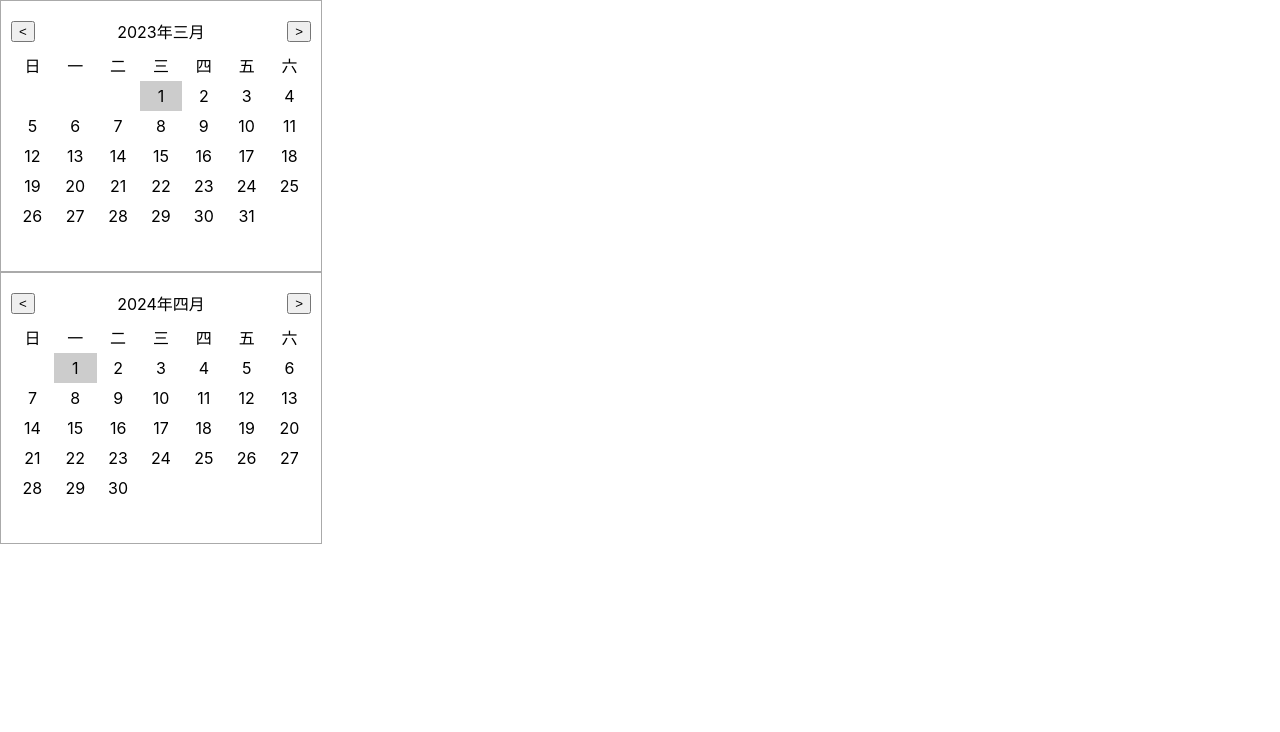
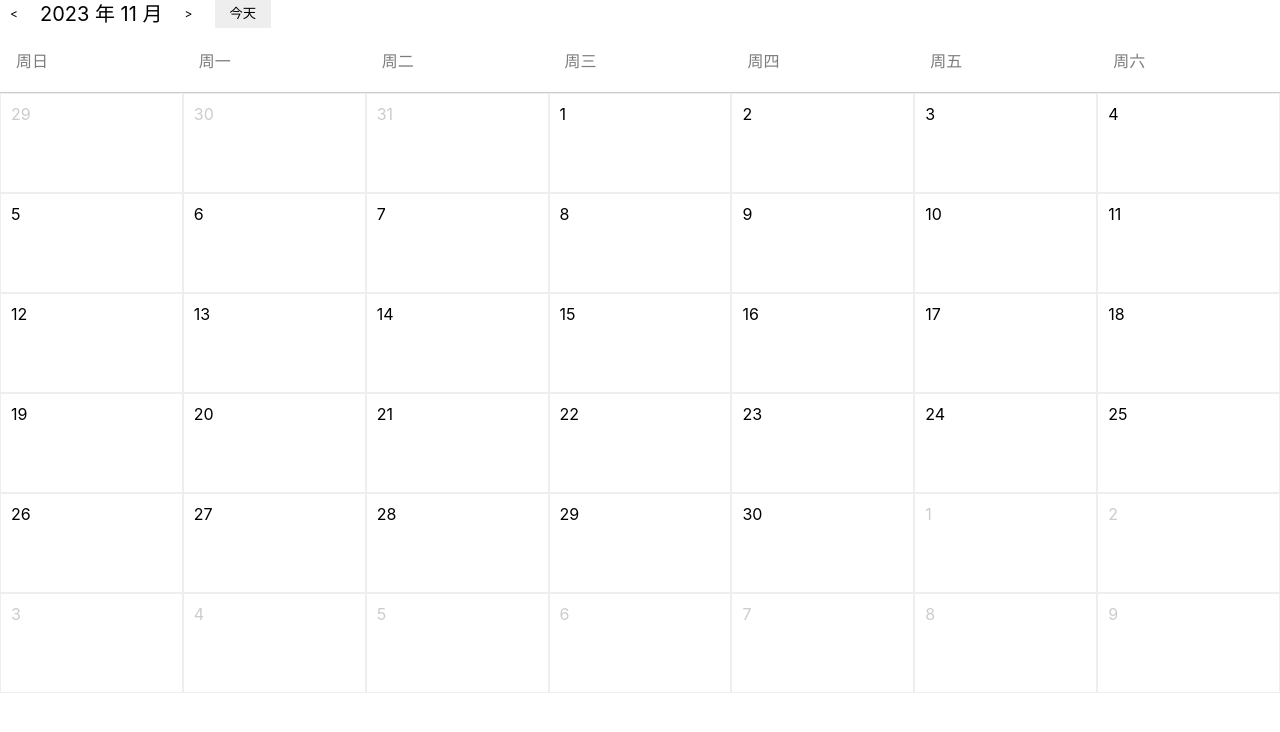
Before and after one commit to leilei405/learn-react, a React (Create React App) app: page / in a window 1280 px wide. Shown: the top 732 px of the page. Built offline with nearby package versions, Linux system fonts and the light colour scheme.

Commit message:
feat: 日期组件基本布局及渲染

```diff
--- a/package.json
+++ b/package.json
@@ -15,6 +15,7 @@
     "react": "^18.2.0",
     "react-dom": "^18.2.0",
     "react-scripts": "5.0.1",
+    "sass": "^1.75.0",
     "typescript": "^4.9.5",
     "web-vitals": "^2.1.4"
   },
--- a/src/App.tsx
+++ b/src/App.tsx
@@ -1,4 +1,4 @@
-import React, { useEffect, useRef } from "react";
+import React from "react";
 // React Hooks 学习
 // import StateCom from "./testHooks/state";
 // import EffectCom from "./testHooks/effect";
@@ -31,17 +31,13 @@
 // import Test1Com from "./TestApi/Date";
 
 // 组件开发
-import CalendarDate, { CalendarRef } from "./components/CalendarDate";
+// 日期第一版
+// import CalendarDate from "./components/CalendarDate1";
+// 日期第二版
+import Calendar from "./components/Calendar";
+import dayjs from "dayjs";
+
 function App() {
-  const calendarRef = useRef<CalendarRef>(null);
-  useEffect(() => {
-    console.log(calendarRef.current?.getDate().toLocaleDateString());
-
-    setTimeout(() => {
-      calendarRef.current?.setDate(new Date(2024, 3, 1));
-    }, 3000);
-  }, []);
-
   return (
     <div className="App">
       {/* <StateCom /> */}
@@ -65,19 +61,8 @@
       {/* <ImperativeHandleCom /> */}
       {/* <LaunchCom /> */}
       {/* <Test1Com /> */}
-      <CalendarDate
-        value={new Date("2023-3-1")}
-        onChange={(date: Date) => {
-          alert(date.toLocaleDateString());
-        }}
-      />
-      <CalendarDate
-        ref={calendarRef}
-        value={new Date("2023-8-1")}
-        onChange={(date: Date) => {
-          alert(date.toLocaleDateString());
-        }}
-      />
+      {/* <CalendarDate /> */}
+      <Calendar value={dayjs("2023-11-8")} />
     </div>
   );
 }
--- /dev/null
+++ b/src/components/Calendar/CalendarHeader.tsx
@@ -0,0 +1,15 @@
+import React from "react";
+function CalendarHeader() {
+  return (
+    <div className="calendar-header">
+      <div className="calendar-header-left">
+        <div className="calendar-header-icon">&lt;</div>
+        <div className="calendar-header-value">2023 年 11 月</div>
+        <div className="calendar-header-icon">&gt;</div>
+        <button className="calendar-header-btn">今天</button>
+      </div>
+    </div>
+  );
+}
+
+export default CalendarHeader;
--- /dev/null
+++ b/src/components/Calendar/MonthCalendar.tsx
@@ -0,0 +1,91 @@
+import { Dayjs } from "dayjs";
+import { CalendarProps } from ".";
+
+interface MonthCalendarProps extends CalendarProps {}
+interface DayInfoProps {
+  date: Dayjs;
+  currentMonth: boolean;
+}
+
+function getAllDays(date: Dayjs) {
+  // 获取当月天数
+  const daysInMonth = date.daysInMonth();
+  // 获取当月第一天的星期
+  const startDate = date.startOf("month");
+  // 获取当月第一天的星期
+  const day = startDate.day();
+
+  // 固定 6 * 7 个日期
+  const daysInfo: Array<DayInfoProps> = new Array(6 * 7);
+
+  // 就是要在之前填充星期日、星期一、星期二，这3天的日期
+  // 就是先-1、-2、-3 计算本月第一天之前的日期，然后从第一天开始+1、+2、+3计算之后日期
+  for (let i = 0; i < day; i++) {
+    daysInfo[i] = {
+      // subtract方法就可以计算当前日期 -1、-2、-3 的日期
+      // 添加currentMonth标识是否是当前月份的
+      date: startDate.subtract(day - i, "day"),
+      currentMonth: false,
+    };
+  }
+
+  // 这个循环就是填充剩下的日期的，从startDate开始+1、+2、+3计算日期
+  for (let i = day; i < daysInfo.length; i++) {
+    const calcDate = startDate.add(i - day, "day");
+    daysInfo[i] = {
+      date: startDate.add(i - day, "day"),
+      currentMonth: calcDate.month() === date.month(),
+    };
+  }
+  // debugger;
+  return daysInfo;
+}
+
+// 渲染日历
+function renderDays(days: DayInfoProps[]) {
+  const rows = [];
+  for (let i = 0; i < 6; i++) {
+    const row = [];
+    for (let j = 0; j < 7; j++) {
+      const item = days[i * 7 + j];
+      row[j] = (
+        <div
+          className={
+            "calendar-month-body-cell " +
+            (item.currentMonth ? "calendar-month-body-cell-current" : "")
+          }
+        >
+          {item.date.date()}
+        </div>
+      );
+    }
+    rows.push(row);
+  }
+  return rows.map((row, idx) => (
+    <div key={`${Math.random()}-${idx}`} className="calendar-month-body-row">
+      {row}
+    </div>
+  ));
+}
+
+function MonthCalendar(props: MonthCalendarProps) {
+  const weekList = ["周日", "周一", "周二", "周三", "周四", "周五", "周六"];
+
+  // 获取42天的日期
+  const allDays = getAllDays(props.value);
+
+  return (
+    <div className="calendar-month">
+      <div className="calendar-month-week-list">
+        {weekList.map((week) => (
+          <div className="calendar-month-week-list-item" key={week}>
+            {week}
+          </div>
+        ))}
+      </div>
+      <div className="calendar-month-body">{renderDays(allDays)}</div>
+    </div>
+  );
+}
+
+export default MonthCalendar;
--- /dev/null
+++ b/src/components/Calendar/index.scss
@@ -0,0 +1,88 @@
+// 日历部分
+.calendar {
+    width: 100%;
+}
+
+.calendar-month {
+    &-week-list {
+        display: flex;
+        padding: 0;
+        width: 100%;
+        box-sizing: border-box;
+        border-bottom: 1px solid #ccc;
+
+        &-item {
+            padding: 20px 16px;
+            text-align: left;
+            color: #7d7d7f;
+            flex: 1;
+        }
+    }
+    &-body {
+        &-row {
+            height: 100px;
+            display: flex;
+        }
+        &-cell {
+            flex: 1;
+            border: 1px solid #eee;
+            padding: 10px;
+            color: #ccc;
+            &-current {
+                color: black;
+            }
+        }
+
+    }
+
+}
+
+
+// 头部
+.calendar-header {
+    // 内容区域
+    &-left {
+        display: flex;
+        align-items: center;
+        height: 28px;
+        line-height: 28px;
+    }
+
+    // 日期
+    &-value {
+        font-size: 20px;
+    }
+
+    // 今天
+    &-btn {
+        background: #eee;
+        cursor: pointer;
+        border: 0;
+        padding: 0 15px;
+        line-height: 28px;
+
+        &:hover {
+            background: #ccc;
+        }
+    }
+
+    // 左右箭头
+    &-icon {
+        width: 28px;
+        height: 28px;
+        line-height: 28px;
+        border-radius: 50%;
+        text-align: center;
+        font-size: 12px;
+        user-select: none;
+        cursor: pointer;
+        margin-right: 12px;
+        &:not(:first-child) {
+            margin: 0 12px;
+        }
+
+        &:hover {
+            background: #ccc;
+        }
+    }
+}
--- /dev/null
+++ b/src/components/Calendar/index.tsx
@@ -0,0 +1,20 @@
+import React, { FC } from "react";
+import { Dayjs } from "dayjs";
+import MonthCalendar from "./MonthCalendar";
+import CalendarHeader from "./CalendarHeader";
+import "./index.scss";
+
+export interface CalendarProps {
+  value: Dayjs;
+}
+
+const Calendar: FC<CalendarProps> = (props) => {
+  return (
+    <div className="calendar">
+      <CalendarHeader />
+      <MonthCalendar {...props} />
+    </div>
+  );
+};
+
+export default Calendar;
--- a/src/components/CalendarDate/index.tsx
+++ b/src/components/CalendarDate1/index.tsx
@@ -1,4 +1,4 @@
-import React, { useImperativeHandle, useState } from "react";
+import React, { useEffect, useImperativeHandle, useRef, useState } from "react";
 import { monthNames } from "./data";
 import "./index.css";
 
@@ -131,4 +131,22 @@
 };
 
 const Calendar = React.forwardRef(InternalCalendar);
-export default Calendar;
+
+function Test() {
+  const calendarRef = useRef<CalendarRef>(null);
+
+  useEffect(() => {
+    console.log(calendarRef.current?.getDate().toLocaleDateString());
+
+    setTimeout(() => {
+      calendarRef.current?.setDate(new Date(2024, 3, 1));
+    }, 3000);
+  }, []);
+
+  return (
+    <div>
+      <Calendar ref={calendarRef} value={new Date("2024-8-15")}></Calendar>
+    </div>
+  );
+}
+export default Test;
```
Also changed, not shown: src/TestApi/DayjsTest.js (added, +10 -0 lines), src/components/CalendarDate1/data.ts (renamed from src/components/CalendarDate/data.ts), src/components/CalendarDate1/index.css (renamed from src/components/CalendarDate/index.css), 1 other file (tests, documents, lock files or other folders).
